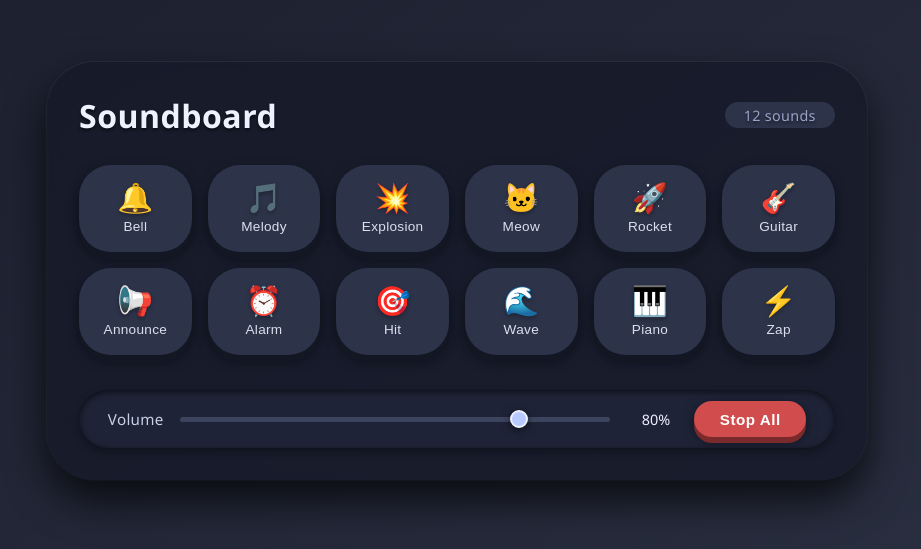
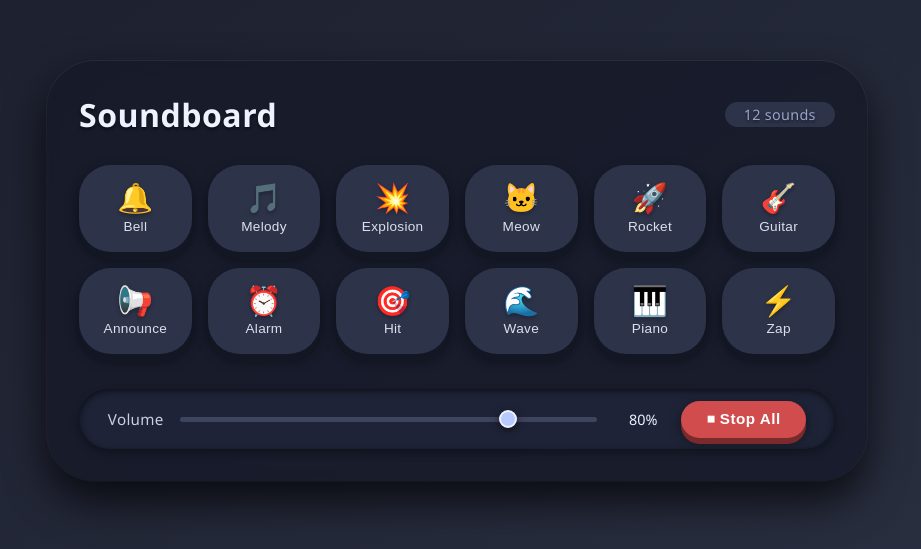
Before and after one commit to Nitya196/Soundboard, a plain HTML site: page index.html in a window 1280 px wide. Shown: the part 129-678 px from the top of the page, without its empty margins (183-1104 px from the left). Drawn offline with Linux system fonts and the light colour scheme.

Commit message:
Update index.html

```diff
--- a/index.html
+++ b/index.html
@@ -3,7 +3,7 @@
 <head>
   <meta charset="UTF-8">
   <meta name="viewport" content="width=device-width, initial-scale=1.0">
-  <title>Soundboard · 12 sounds</title>
+  <title>Soundboard · 12 sounds · play/pause/stop</title>
   <link rel="stylesheet" href="style.css">
 </head>
 <body>
@@ -13,17 +13,15 @@
       <span class="badge">12 sounds</span>
     </h1>
 
-    <!-- 12 sound buttons -->
     <div class="grid" id="soundGrid"></div>
 
-    <!-- Controls: volume + stop all -->
     <div class="controls">
       <div class="volume-group">
         <label for="volumeSlider">Volume</label>
         <input type="range" id="volumeSlider" min="0" max="1" step="0.01" value="0.80">
         <span id="volumeDisplay">80%</span>
       </div>
-      <button class="stop-all-btn" id="stopAllBtn">Stop All</button>
+      <button class="stop-all-btn" id="stopAllBtn">⏹ Stop All</button>
     </div>
   </div>
 
```
